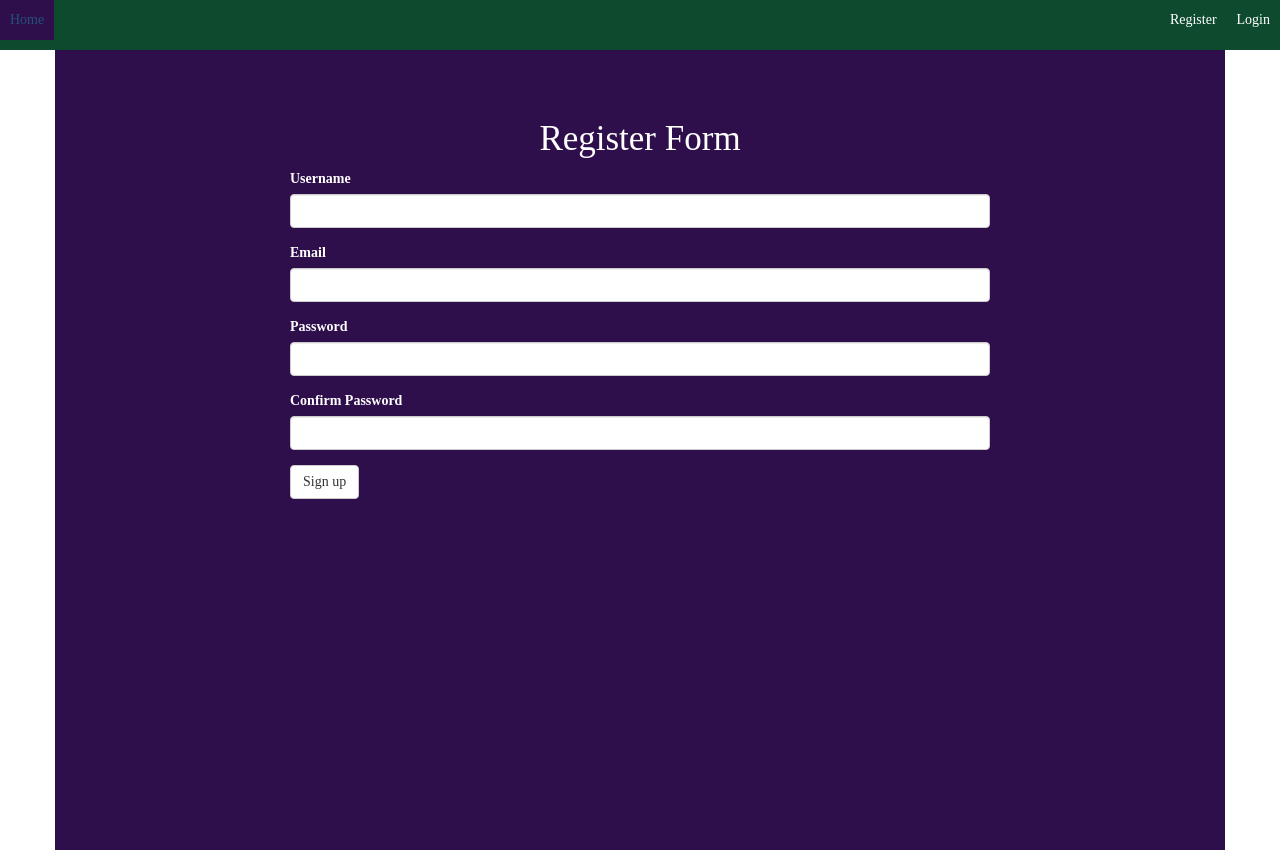
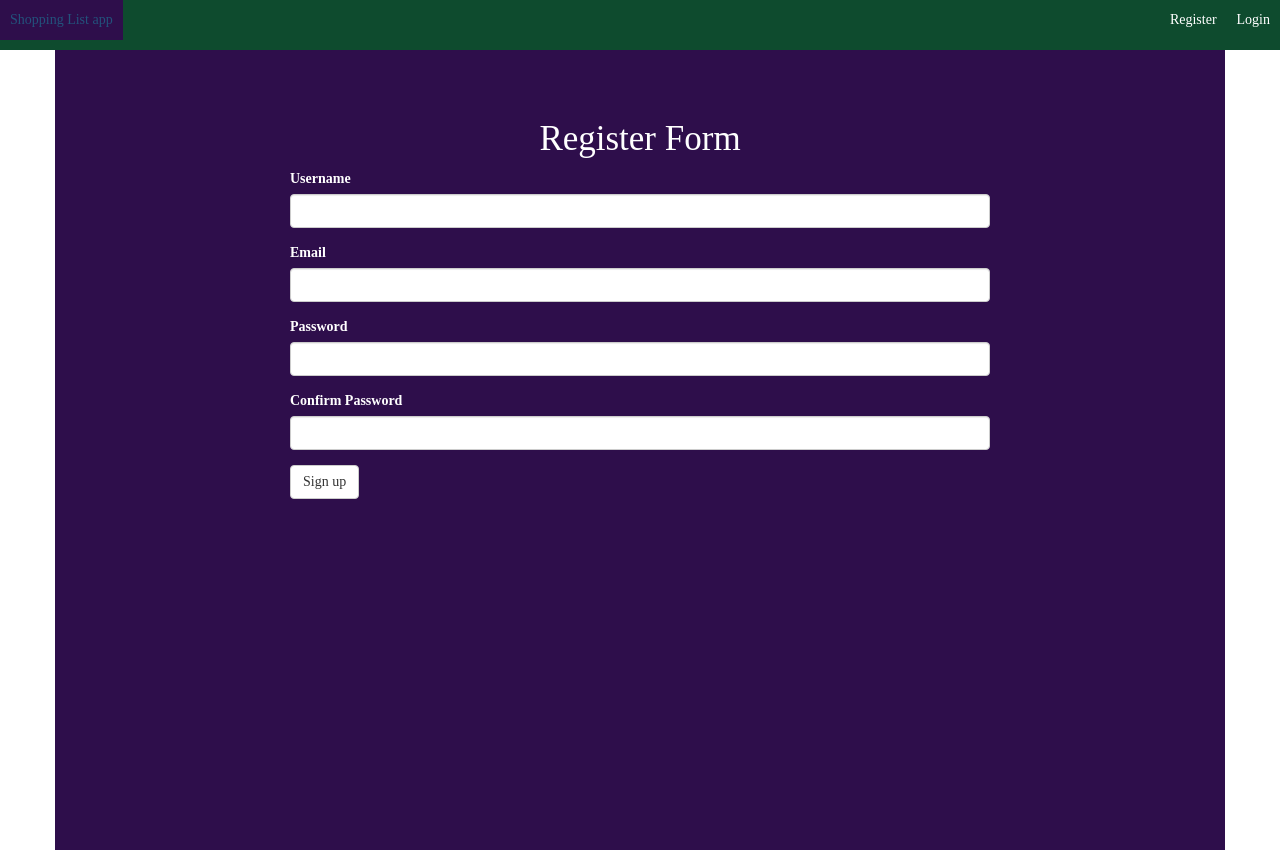
Before and after one commit to machariamarigi/shopping_list, a Flask app: page /register in a window 1280 px wide. Run offline with Flask 2, Linux system fonts and the light colour scheme; parts of the project's set-up code (start-up, migrations or seed data) failed here and were passed over; some libraries are stand-ins or nearby versions.

Commit message:
[Chore #150630956]Add link to landing page on the navbar

```diff
--- a/app/templates/base.html
+++ b/app/templates/base.html
@@ -13,7 +13,7 @@
 <body>
     <nav>
         <ul>
-            <li><a href="">Home</a></li>
+            <li><a href="{{ url_for('landing_page.landing') }}">Shopping List app</a></li>
         </ul>
         <ul class="right">
             <li><a href="{{ url_for('auth.register') }}" class="fb">Register</a></li>
```
